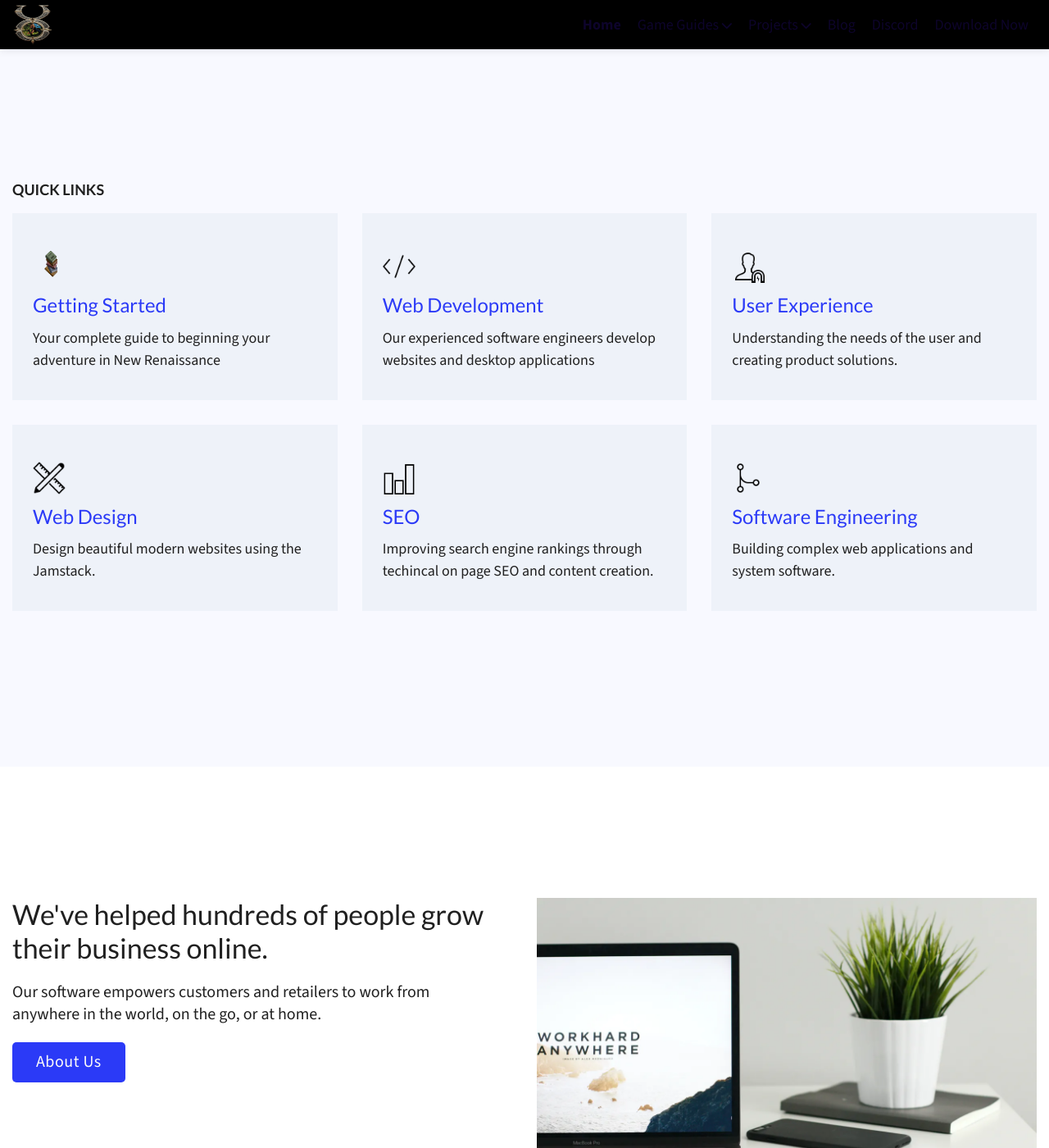
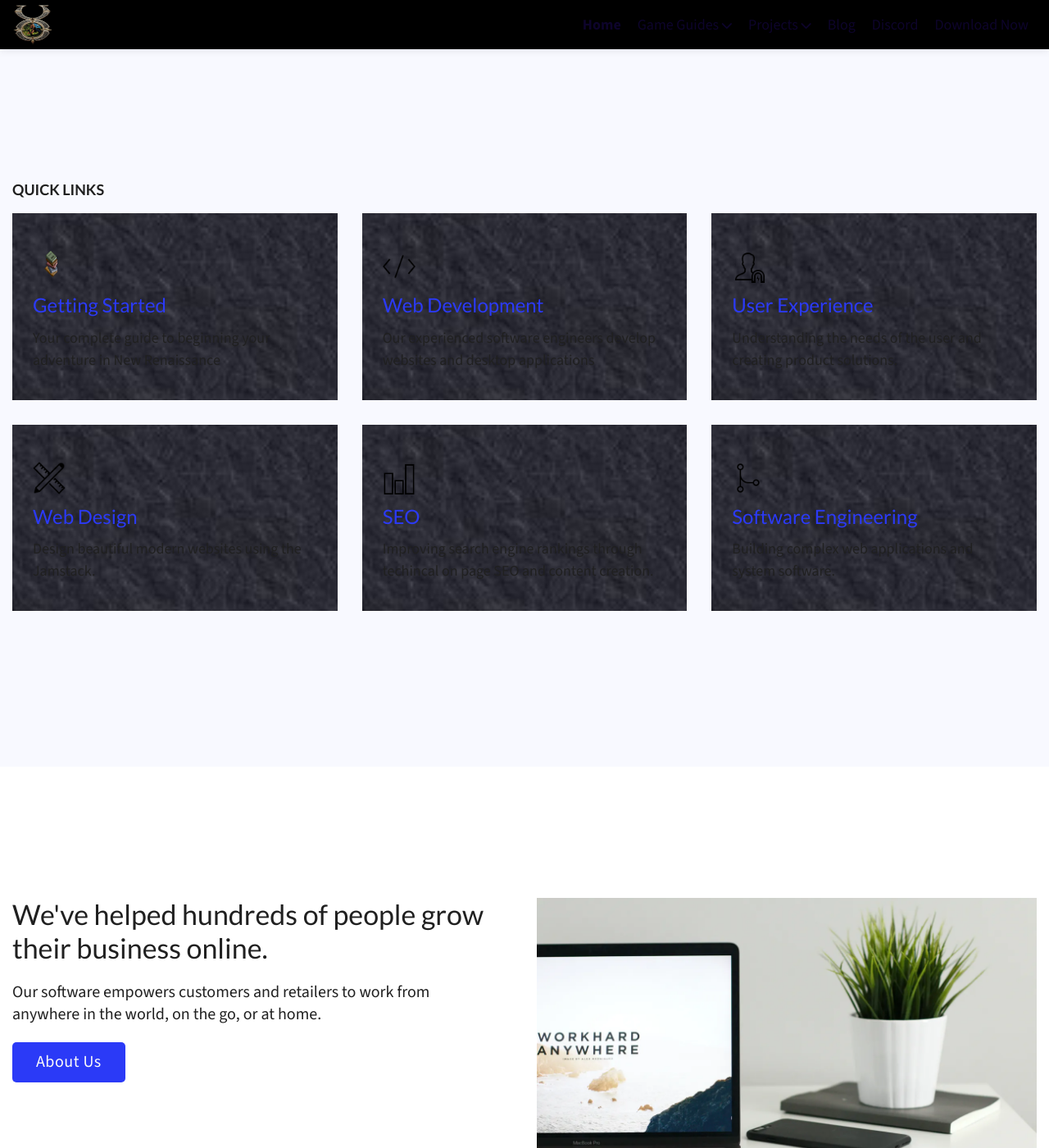
Before and after one commit to xzCad/new-renaissance-website, a Jekyll site: the page built from pages/home.md, in a window 1280 px wide and 1400 px high, scrolled down 601 px. Shown: the whole window at 82% size. Built offline with Jekyll 4.4.1, drawn with Linux system fonts in a browser that asks for light colours.

Commit message:
added background for card images

```diff
--- a/_sass/theme/_custom.scss
+++ b/_sass/theme/_custom.scss
@@ -49,5 +49,9 @@
   .card-game-guides {
     padding: 25px;
     background-color: var(--color-base-bg-3);
+    background-image: url('/assets/images/gump-1416.jpg');
+    background-size: cover;
+    background-position: center;
+    background-repeat: no-repeat;
   }
 }
```
Also changed, not shown: assets/images/gump-1416.jpg (added).
